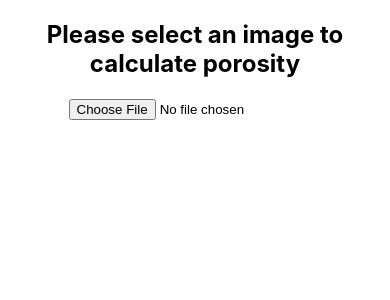
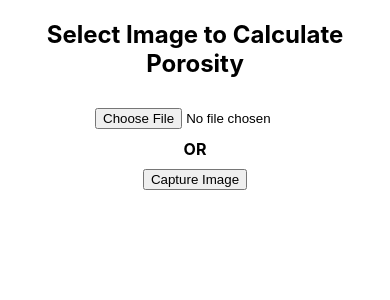
Before and after one commit to CamClark1995/porosity-calc, a React (Create React App) app: page / in a window 390 px wide. Shown: the top 300 px of the page. Built offline with nearby package versions, Linux system fonts and the light colour scheme.

Commit message:
added take photo option for mobile

```diff
--- a/src/App.css
+++ b/src/App.css
@@ -38,6 +38,24 @@
 }
 
 #img {
-  max-width: 500px;
-  max-height: 500px;
+  max-width: 750px;
+  max-height: 750px;
 }
+
+.App > *, .App > form > input, #img-canvas, #capture-button {
+    margin: 10px;
+}
+
+#capture-image {
+  display: none;
+}
+
+#select-image {
+  width: 200px;
+}
+
+@media (min-width:600px) {
+  #capture-div {
+    display: none;
+  }
+}
--- a/src/App.tsx
+++ b/src/App.tsx
@@ -1,14 +1,22 @@
 import React from 'react';
 import './App.css';
 
-const ColorAnalyzer = require('rgbaster');
+// const ColorAnalyzer = require('rgbaster');
 
 const App = () => {
 
-  const [imageUri, setImageUri] = React.useState<string>();
+  const [imageUri, setImageUri] = React.useState<string>("");
   const [porosity, setPorosity] = React.useState<number>(-1);
 
   const updateImage = (files: FileList | null): void => {
+    if (imageUri) {
+      // Clear canvas/porosity
+      const canvas: HTMLCanvasElement = document.getElementById('img-canvas') as HTMLCanvasElement;
+      const ctx = canvas.getContext('2d');
+      ctx?.clearRect(0, 0, canvas.width, canvas.height);
+      setPorosity(-1);
+    }
+
     if (files === null || files[0] === null) {
       console.error("No file found, returning");
       return;
@@ -30,14 +38,14 @@ const App = () => {
     })
   };
 
-  const getDominantColors = async () => {
-    const result = await ColorAnalyzer(imageUri);
-    console.log(result);
-  };
+  // const getDominantColors = async () => {
+  //   const result = await ColorAnalyzer(imageUri);
+  //   console.log(result);
+  // };
 
-  const convertToGrayscale = () => {
-    const img = document.getElementById('img');
-    const canvas: HTMLCanvasElement = document.getElementById('img-canvas') as HTMLCanvasElement || new HTMLCanvasElement();
+  const convertToBlackAndWhite = () => {
+    const img: HTMLElement | null = document.getElementById('img');
+    const canvas: HTMLCanvasElement = document.getElementById('img-canvas') as HTMLCanvasElement;
     const ctx = canvas.getContext('2d');
 
     // Set canvas width/height to image width/height
@@ -90,9 +98,6 @@ const App = () => {
       // Determine the percentage of black pixels - this will be the porosity
       let porosity = ((blackCount / (whiteCount + blackCount)) * 100);
 
-      // The magic multiplier --- don't know why this works but it seems to
-      porosity = porosity * .75;
-
       // Round to two decimal places
       setPorosity(parseFloat(porosity.toFixed(2)));
     }
@@ -101,17 +106,35 @@ const App = () => {
   return (
     <div className="App">
       <form>
-        <h2>Please select an image to calculate porosity</h2>
+        <h2>Select Image to Calculate Porosity</h2>
         <input
           type="file"
+          id="select-image"
+          accept="image/*"
+          onChange={(e: React.ChangeEvent<HTMLInputElement>) => updateImage(e.target.files)}
+        />
+        <div id="capture-div">
+          <div><b>OR</b></div>
+          <input
+            id="capture-button"
+            type="button"
+            value="Capture Image"
+            onClick={() => document.getElementById('capture-image')?.click()}
+          />
+        </div>
+        <input
+          id="capture-image"
+          type="file"
+          accept="image/*"
+          capture="environment"
           onChange={(e: React.ChangeEvent<HTMLInputElement>) => updateImage(e.target.files)}
         />
       </form>
 
       {imageUri && <img id="img" src={imageUri} alt='img cannot be displayed'></img>}
-      {imageUri && <button onClick={() => convertToGrayscale()}>Convert to Grayscale</button>}
-      <canvas id="img-canvas"></canvas>
-      {porosity > 0 && <span>porosity: {porosity}%</span>}
+      <div>{imageUri && <button onClick={() => convertToBlackAndWhite()}>Calculate Porosity</button>}</div>
+      <div><canvas id="img-canvas"></canvas></div>
+      {porosity > 0 && <h2>Porosity: {porosity}%</h2>}
     </div>
   );
 }
```
